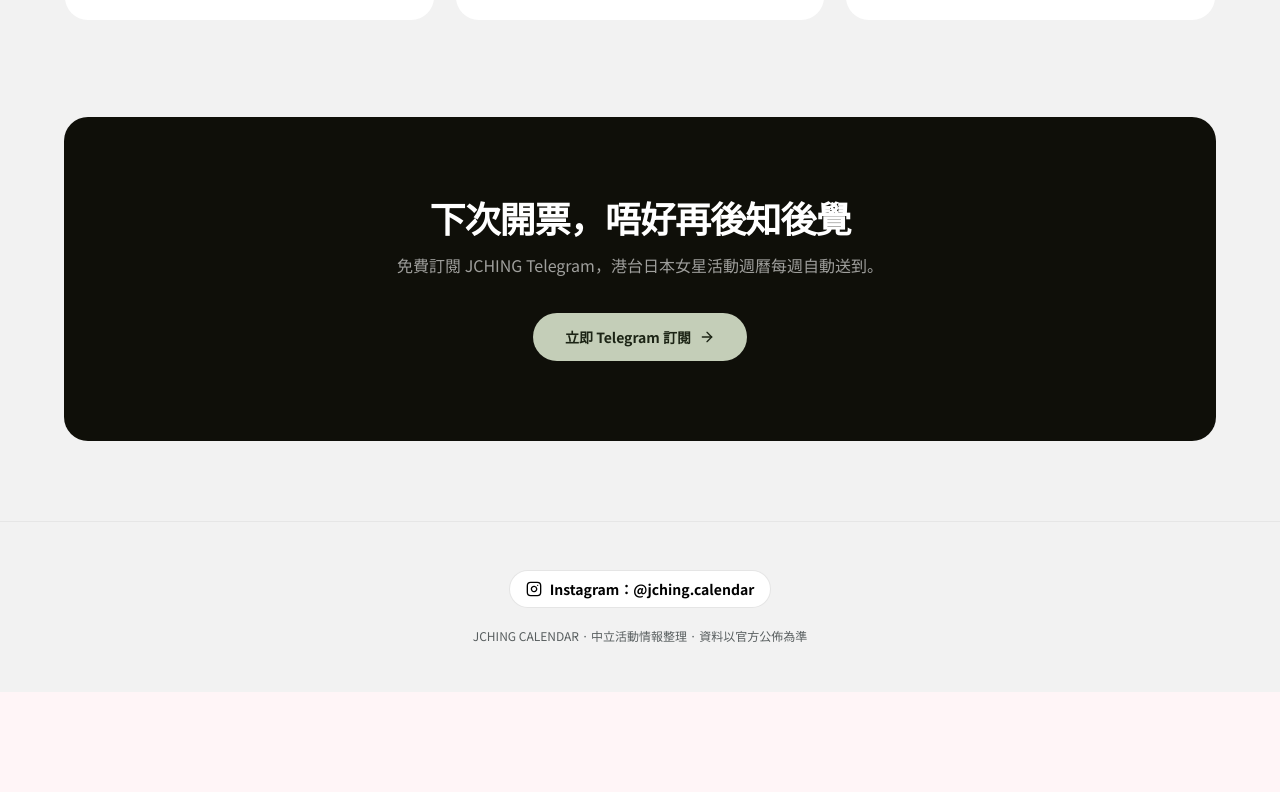
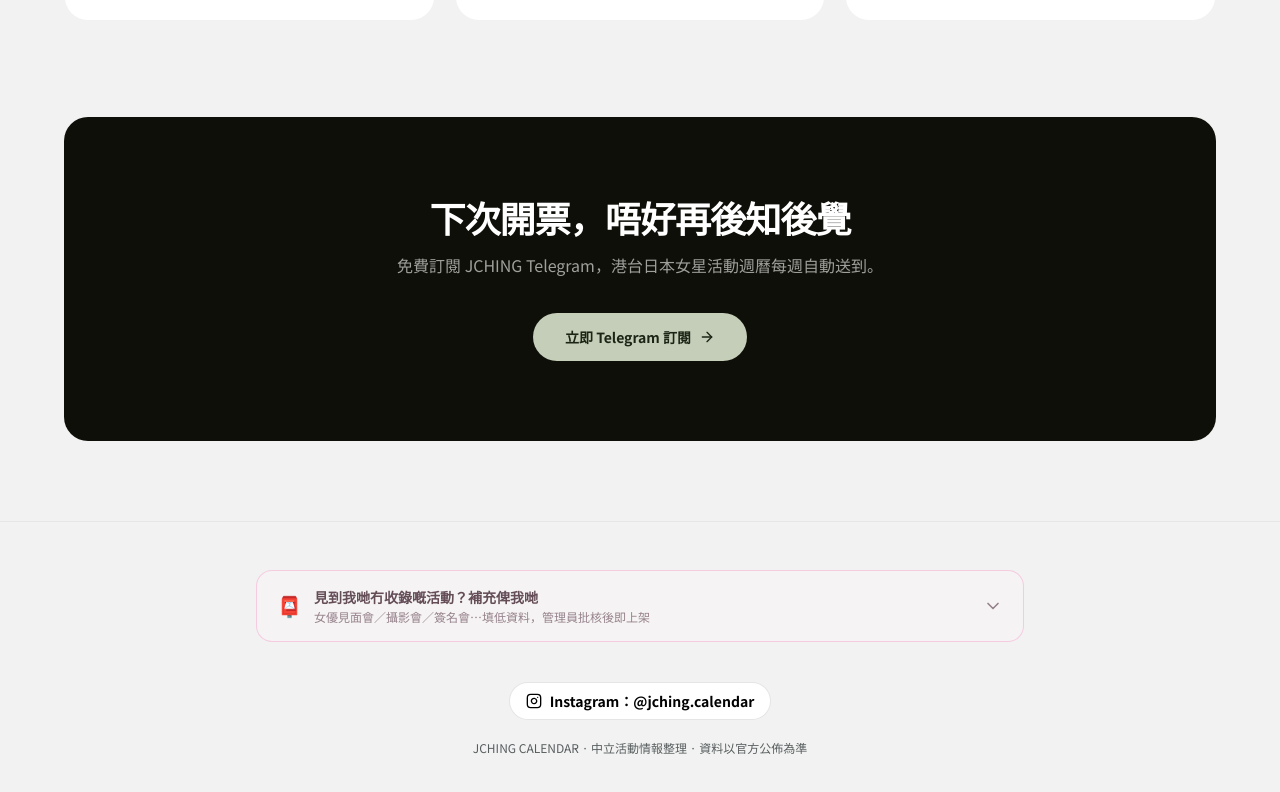
Before and after one commit to clawdfelix-ship-it/JAVStar-data, a Next.js app: page /promo in a window 1280 px wide. Shown: the part 1269-2061 px from the top of the page. Before the commit the page ends 1961 px from the top, so only its background shows below. Built offline with nearby package versions, Linux system fonts and the light colour scheme; no server answers; the database is empty.

Commit message:
feat(promo): footer加活動報料區

```diff
--- a/app/promo/page.tsx
+++ b/app/promo/page.tsx
@@ -4,6 +4,7 @@ import { Bell, CalendarDays, MapPin, TicketCheck, ArrowRight, Sparkles, ArrowUpR
 import MetaPixel from '@/components/MetaPixel';
 import Logo from '@/components/Logo';
 import InstagramIcon, { JCHING_INSTAGRAM_URL } from '@/components/InstagramIcon';
+import EventSubmissionForm from '@/components/EventSubmissionForm';
 import PromoSubscribeForm from './PromoSubscribeForm';
 import EventStackSwitcher from '@/components/EventStackSwitcher';
 
@@ -233,6 +234,10 @@ export default async function PromoPage() {
 
       {/* ── Footer ─────────────────────────────────────────────────── */}
       <footer className="border-t border-black/5 px-5 py-12 text-center text-xs text-[#585E5F] md:px-8">
+        {/* 活動報料區 */}
+        <div className="mx-auto mb-10 max-w-3xl text-left">
+          <EventSubmissionForm className="" />
+        </div>
         <a
           href={JCHING_INSTAGRAM_URL}
           target="_blank"
```
